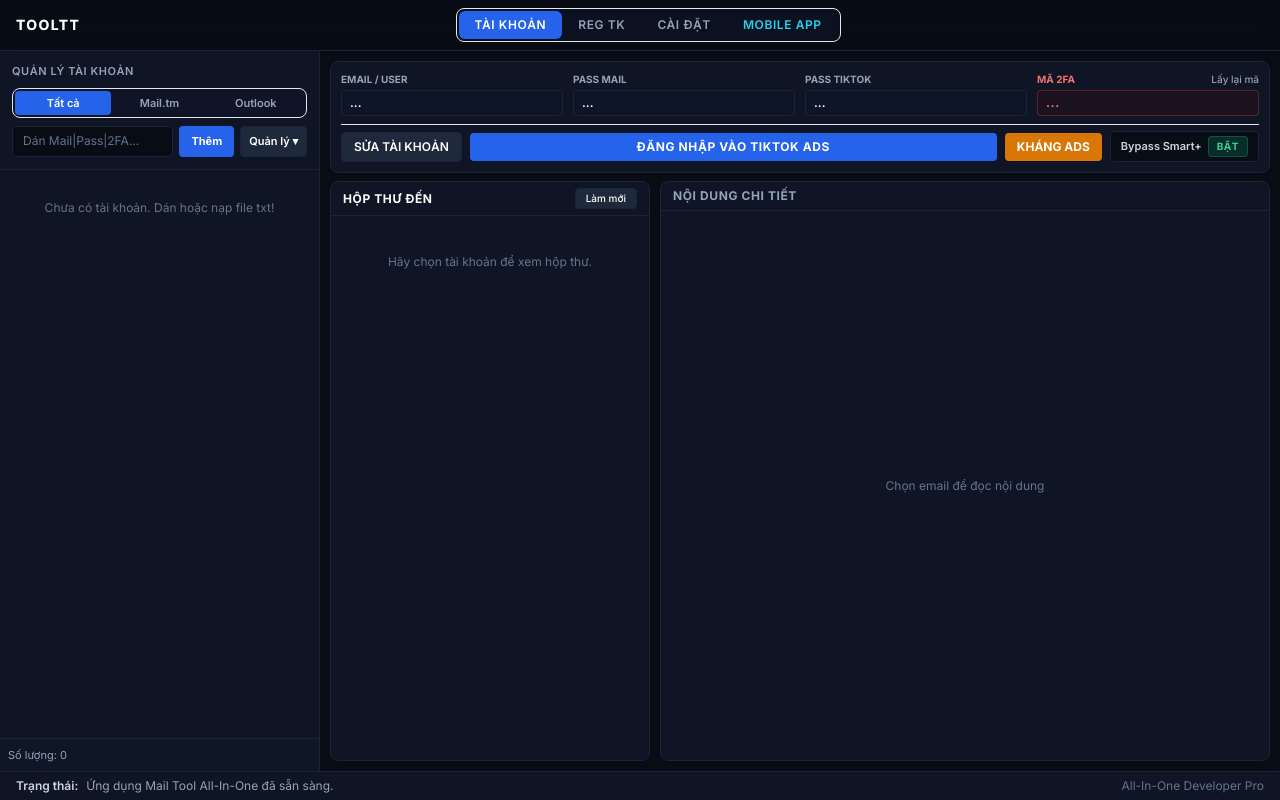
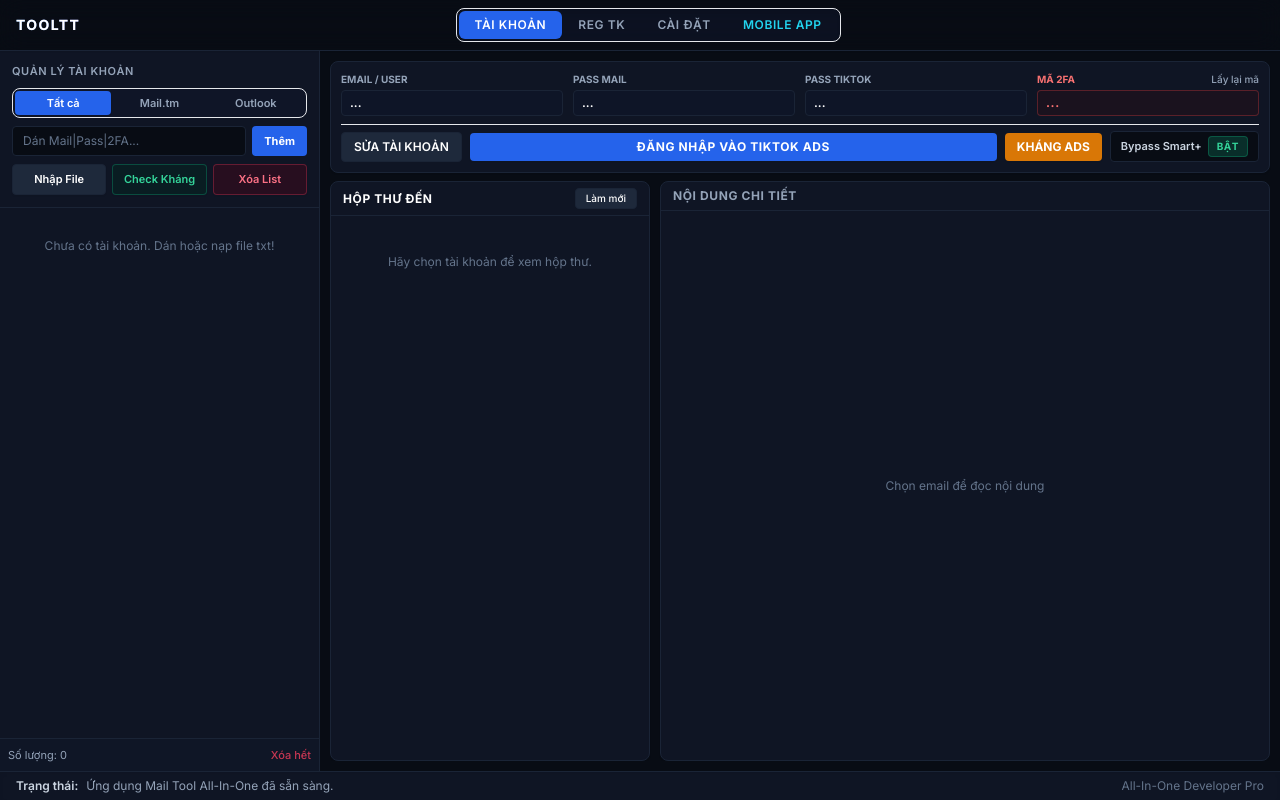
Before and after one commit to tmajh25/Tool-TT-ADS, a browser extension: page index.html in a window 1280 px wide. Drawn offline with nearby package versions, Linux system fonts and the light colour scheme.

Commit message:
feat(ui): hien thi truc tiep cac nut nhap file, check khang, xoa list tren sidebar

```diff
--- a/index.html
+++ b/index.html
@@ -359,15 +359,25 @@
                         <button id="filter-outlook" onclick="window.tabAccounts.setFilter('outlook')" class="flex-1 py-1 text-[11px] font-semibold rounded text-center transition text-slate-400 hover:text-white">Outlook</button>
                     </div>
 
-                    <!-- Ô NHẬP NHANH + THÊM + QUẢN LÝ TÁC VỤ GỘP 1 DÒNG -->
-                    <div class="flex space-x-1.5">
+                    <!-- Ô NHẬP NHANH + THÊM -->
+                    <div class="flex space-x-1.5 mb-2">
                         <input id="acc-quick-paste" type="text" placeholder="Dán Mail|Pass|2FA..."
                                class="flex-1 min-w-0 text-xs bg-cyber-bg border border-cyber-border text-blue-400 placeholder-slate-500 rounded px-2.5 py-1.5 focus:outline-none focus:border-blue-500 transition">
                         <button onclick="window.tabAccounts.quickAdd()" class="bg-blue-600 hover:bg-blue-500 text-[11px] text-white font-bold px-3 py-1.5 rounded transition flex-shrink-0 whitespace-nowrap">
                             <span>Thêm</span>
                         </button>
-                        <button onclick="window.tabAccounts.toggleManageMenu(event)" class="bg-slate-800 hover:bg-slate-700 text-[11px] text-slate-300 font-semibold px-2 py-1.5 rounded border border-cyber-border transition flex-shrink-0 whitespace-nowrap" title="Quản lý và tác vụ file">
-                            <span>Quản lý ▾</span>
+                    </div>
+
+                    <!-- HÀNG NÚT CHỨC NĂNG TRỰC TIẾP: NHẬP FILE - CHECK KHÁNG - XÓA LIST -->
+                    <div class="grid grid-cols-3 gap-1.5">
+                        <button onclick="window.tabAccounts.openFileAuto()" class="py-1.5 text-[11px] font-semibold bg-slate-800 hover:bg-slate-700 text-slate-200 border border-cyber-border rounded transition text-center shadow-sm" title="Nạp danh sách tài khoản từ file txt">
+                            <span>Nhập File</span>
+                        </button>
+                        <button onclick="window.tabAccounts.checkLive()" class="py-1.5 text-[11px] font-semibold bg-emerald-950/40 hover:bg-emerald-900/50 text-emerald-400 border border-emerald-500/30 rounded transition text-center shadow-sm" title="Kiểm tra trạng thái kháng nghị">
+                            <span>Check Kháng</span>
+                        </button>
+                        <button onclick="window.tabAccounts.clearAll()" class="py-1.5 text-[11px] font-semibold bg-rose-950/40 hover:bg-rose-900/50 text-rose-400 border border-rose-500/30 rounded transition text-center shadow-sm" title="Xóa danh sách tài khoản">
+                            <span>Xóa List</span>
                         </button>
                     </div>
                 </div>
@@ -380,6 +390,7 @@
                 <!-- Footer của list -->
                 <div class="p-2 bg-slate-900/40 border-t border-cyber-border flex items-center justify-between text-[11px] text-slate-400">
                     <span id="accounts-count">Số lượng: 0</span>
+                    <button onclick="window.tabAccounts.clearAll()" class="text-rose-500/80 hover:text-rose-400 font-medium transition" title="Xóa toàn bộ danh sách">Xóa hết</button>
                 </div>
             </aside>
 
--- a/ui/tabAccounts.js
+++ b/ui/tabAccounts.js
@@ -528,18 +528,20 @@ class TabAccounts {
         if (this.quickPasteInput) this.quickPasteInput.value = '';
     }
 
-    // MỞ FILE TXT NẠP TÀI KHOẢN
-    async openFile(type) {
+    // MỞ FILE TXT NẠP TÀI KHOẢN TỰ ĐỘNG
+    async openFileAuto() {
         const fileContent = await window.electronAPI.openFileDialog();
         if (!fileContent) return;
 
         const lines = fileContent.split(/\r?\n/).map(l => l.trim()).filter(l => l.length > 0);
-        let count = 0;
+        let countMailtm = 0;
+        let countOutlook = 0;
 
-        if (type === 'mailtm') {
-            lines.forEach(line => {
+        for (const line of lines) {
             const parts = line.split('|').map(s => s.trim());
-                if (parts.length >= 2) {
+            if (parts.length < 2) continue;
+
+            if (this.currentFilter === 'mailtm') {
                 const email = parts[0];
                 if (!this.mailtmAccounts.some(a => a.email.toLowerCase() === email.toLowerCase())) {
                     this.mailtmAccounts.push({
@@ -549,16 +551,9 @@ class TabAccounts {
                         "2fa_secret": (parts[3] && parts[3].length >= 16) ? parts[3] : ((parts[2] && parts[2].length >= 16) ? parts[2] : ''),
                         status: 'normal'
                     });
-                        count++;
+                    countMailtm++;
                 }
-                }
-            });
-            this.saveMailtm();
-            showToast(`Đã nạp ${count} tài khoản Mail.tm từ file!`);
-        } else {
-            lines.forEach(line => {
-                const parts = line.split('|').map(s => s.trim());
-                if (parts.length >= 2) {
+            } else if (this.currentFilter === 'outlook') {
                 this.outlookAccounts.push({
                     user_tt: parts[0],
                     email: parts[1] || parts[0],
@@ -567,14 +562,62 @@ class TabAccounts {
                     type: 'basic',
                     status: 'normal'
                 });
-                    count++;
+                countOutlook++;
+            } else {
+                // Chế độ 'all': tự động nhận diện theo domain hoặc cấu trúc dòng
+                const isOutlook = parts[0].toLowerCase().includes('outlook') ||
+                                  parts[0].toLowerCase().includes('hotmail') ||
+                                  (parts[1] && (parts[1].toLowerCase().includes('outlook') || parts[1].toLowerCase().includes('hotmail'))) ||
+                                  (parts.length >= 4 && !parts[0].includes('@') && parts[1].includes('@'));
+
+                if (isOutlook) {
+                    this.outlookAccounts.push({
+                        user_tt: parts[0],
+                        email: parts[1] || parts[0],
+                        pass_tt: parts[2] || parts[1],
+                        pass_mail: parts[3] || parts[2] || parts[1],
+                        type: 'basic',
+                        status: 'normal'
+                    });
+                    countOutlook++;
+                } else {
+                    const email = parts[0];
+                    if (!this.mailtmAccounts.some(a => a.email.toLowerCase() === email.toLowerCase())) {
+                        this.mailtmAccounts.push({
+                            email: parts[0],
+                            password: parts[1],
+                            pass2: parts[2] || parts[1],
+                            "2fa_secret": (parts[3] && parts[3].length >= 16) ? parts[3] : ((parts[2] && parts[2].length >= 16) ? parts[2] : ''),
+                            status: 'normal'
+                        });
+                        countMailtm++;
                     }
-            });
-            this.saveOutlook();
-            showToast(`Đã nạp ${count} tài khoản Outlook từ file!`);
+                }
+            }
+        }
+
+        if (countMailtm > 0) this.saveMailtm();
+        if (countOutlook > 0) this.saveOutlook();
+
+        const messages = [];
+        if (countMailtm > 0) messages.push(`${countMailtm} Mail.tm`);
+        if (countOutlook > 0) messages.push(`${countOutlook} Outlook`);
+
+        if (messages.length > 0) {
+            showToast(`Đã nạp thành công: ${messages.join(', ')}!`);
+        } else {
+            showToast("Không tìm thấy dòng tài khoản mới hợp lệ!");
         }
 
         this.renderAccounts();
+    }
+
+    async openFile(type) {
+        if (!type) return this.openFileAuto();
+        const prevFilter = this.currentFilter;
+        this.currentFilter = type;
+        await this.openFileAuto();
+        this.currentFilter = prevFilter;
     }
 
     // CHECK KHÁNG HÀNG LOẠT (MAIL.TM)
```
Lines whose indentation alone changed are shown as unchanged.
